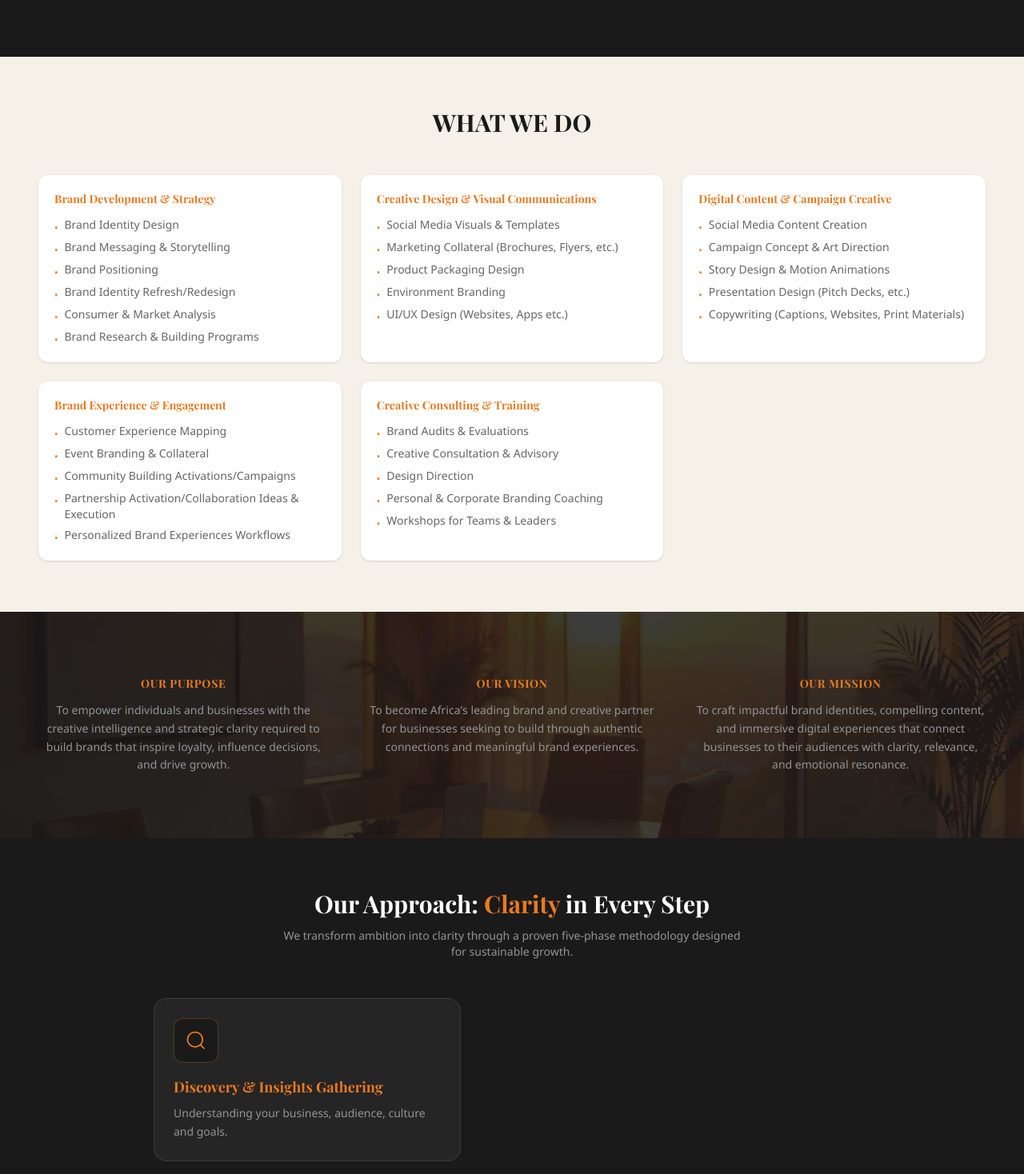
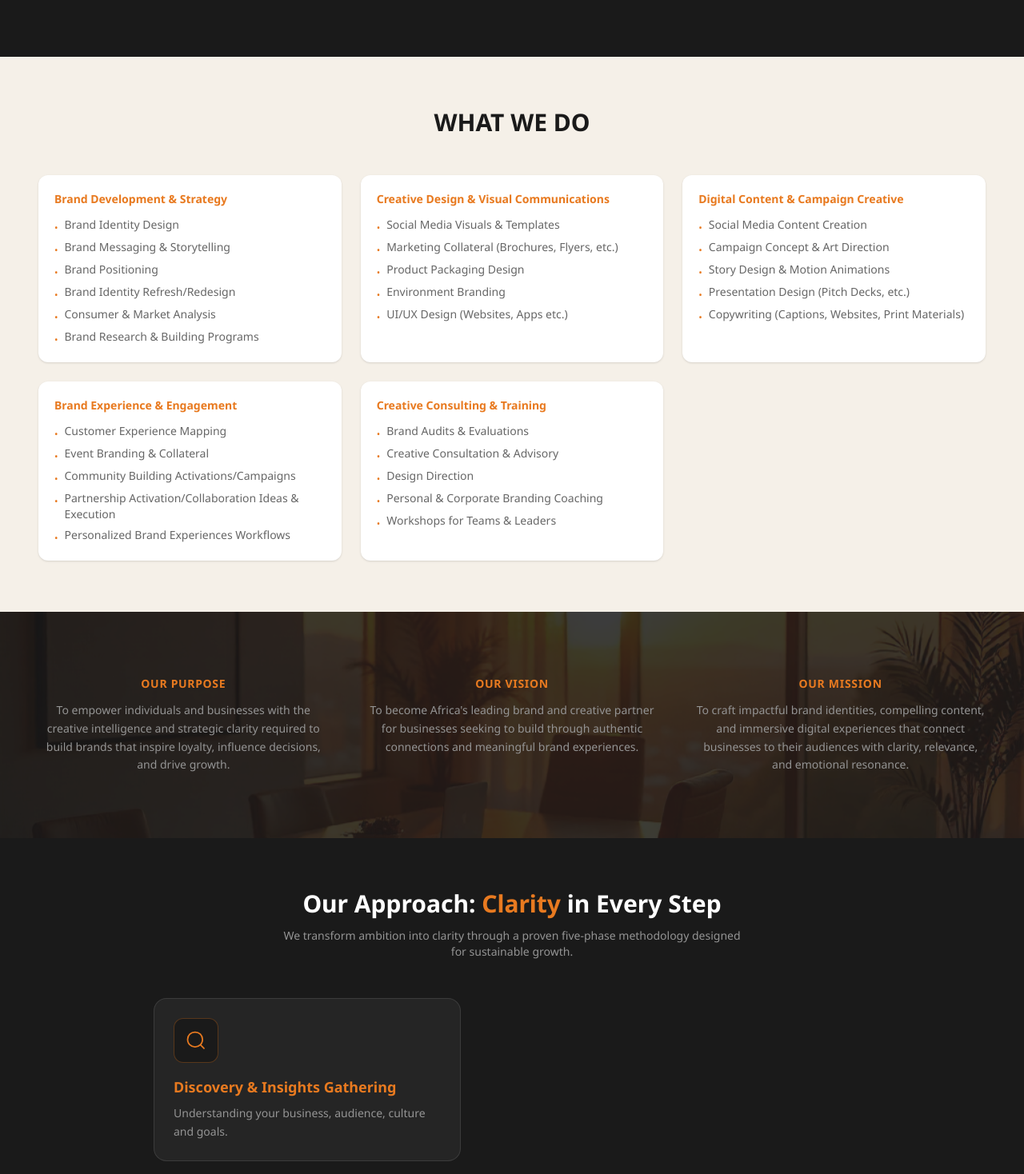
Before and after one commit to Ukaye/sparq-creations-website, a Next.js app: page /about in a window 1280 px wide. Shown: the part 222-1690 px from the top of the page at 80% size. Built offline with nearby package versions, Linux system fonts and the light colour scheme.

Commit message:
Fix fonts: change font-display to font-sans on About, Work, Contact pages

```diff
--- a/src/app/about/page.tsx
+++ b/src/app/about/page.tsx
@@ -175,7 +175,7 @@ export default function AboutPage() {
             viewport={{ once: true }}
             className="text-center mb-12"
           >
-            <h2 className="font-display text-2xl md:text-3xl font-bold text-sparq-dark">
+            <h2 className="font-sans text-2xl md:text-3xl font-bold text-sparq-dark">
               WHAT WE DO
             </h2>
           </motion.div>
@@ -190,7 +190,7 @@ export default function AboutPage() {
                 transition={{ delay: index * 0.1 }}
                 className="bg-white rounded-xl p-5 shadow-sm hover:shadow-md transition-shadow"
               >
-                <h3 className="font-display text-sm font-bold mb-3 text-sparq-orange">
+                <h3 className="font-sans text-sm font-bold mb-3 text-sparq-orange">
                   {service.category}
                 </h3>
                 <ul className="space-y-1.5">
@@ -234,7 +234,7 @@ export default function AboutPage() {
                 transition={{ delay: index * 0.2 }}
                 className="text-center"
               >
-                <h3 className="font-display text-sm font-bold text-sparq-orange mb-3 tracking-wider">
+                <h3 className="font-sans text-sm font-bold text-sparq-orange mb-3 tracking-wider">
                   {value.title}
                 </h3>
                 <p className="text-sparq-gray text-sm leading-relaxed">
@@ -255,7 +255,7 @@ export default function AboutPage() {
             viewport={{ once: true }}
             className="text-center mb-12"
           >
-            <h2 className="font-display text-2xl md:text-3xl font-bold text-sparq-white mb-3">
+            <h2 className="font-sans text-2xl md:text-3xl font-bold text-sparq-white mb-3">
               Our Approach:{" "}
               <span className="text-sparq-orange">Clarity</span> in Every Step
             </h2>
@@ -295,7 +295,7 @@ export default function AboutPage() {
                   </div>
 
                   {/* Content */}
-                  <h3 className="font-display text-lg font-bold text-sparq-orange mb-2">
+                  <h3 className="font-sans text-lg font-bold text-sparq-orange mb-2">
                     {step.title}
                   </h3>
                   <p className="text-sparq-gray text-sm leading-relaxed">{step.description}</p>
--- a/src/app/contact/page.tsx
+++ b/src/app/contact/page.tsx
@@ -194,7 +194,7 @@ export default function ContactPage() {
                     />
                   </svg>
                 </div>
-                <h2 className="font-display text-2xl font-bold text-sparq-dark mb-2">
+                <h2 className="font-sans text-2xl font-bold text-sparq-dark mb-2">
                   Message Sent!
                 </h2>
                 <p className="text-sparq-gray-dark mb-6">
--- a/src/app/work/page.tsx
+++ b/src/app/work/page.tsx
@@ -89,7 +89,7 @@ export default function WorkPage() {
             viewport={{ once: true }}
             className="text-center mb-12"
           >
-            <h2 className="font-display text-2xl md:text-3xl font-bold text-sparq-white">
+            <h2 className="font-sans text-2xl md:text-3xl font-bold text-sparq-white">
               Our Brand{" "}
               <span className="text-sparq-orange">Values</span>
             </h2>
@@ -109,7 +109,7 @@ export default function WorkPage() {
                   className="bg-sparq-cream rounded-xl p-5 text-center"
                 >
                   <span className="text-sparq-orange text-xl mb-2 block">✦</span>
-                  <h3 className="font-display text-base font-bold text-sparq-dark mb-1">
+                  <h3 className="font-sans text-base font-bold text-sparq-dark mb-1">
                     {value.title}
                   </h3>
                   <p className="text-sparq-gray-dark text-xs">{value.description}</p>
@@ -129,7 +129,7 @@ export default function WorkPage() {
                   className="bg-sparq-cream rounded-xl p-5 text-center"
                 >
                   <span className="text-sparq-orange text-xl mb-2 block">✦</span>
-                  <h3 className="font-display text-base font-bold text-sparq-dark mb-1">
+                  <h3 className="font-sans text-base font-bold text-sparq-dark mb-1">
                     {value.title}
                   </h3>
                   <p className="text-sparq-gray-dark text-xs">{value.description}</p>
@@ -160,10 +160,10 @@ export default function WorkPage() {
             viewport={{ once: true }}
             className="max-w-md mx-auto text-center bg-sparq-dark/90 backdrop-blur-sm rounded-2xl p-8 border border-white/10"
           >
-            <h2 className="font-display text-xl md:text-2xl font-bold text-sparq-white mb-1">
+            <h2 className="font-sans text-xl md:text-2xl font-bold text-sparq-white mb-1">
               Ready to Make your Brand
             </h2>
-            <h3 className="font-display text-xl md:text-2xl font-bold text-sparq-orange mb-6">
+            <h3 className="font-sans text-xl md:text-2xl font-bold text-sparq-orange mb-6">
               Unforgettable?
             </h3>
             <Button href="/contact" variant="primary" size="md">
--- a/src/components/PortfolioGrid.tsx
+++ b/src/components/PortfolioGrid.tsx
@@ -123,7 +123,7 @@ export default function PortfolioGrid({
 
               {/* Title Overlay */}
               <div className="absolute bottom-0 left-0 right-0 p-4">
-                <h3 className="font-display text-lg font-bold text-white mb-1">
+                <h3 className="font-sans text-lg font-bold text-white mb-1">
                   {project.title}
                 </h3>
                 <p className="text-sm text-sparq-gray-light opacity-0 group-hover:opacity-100 transition-opacity duration-300">
```
